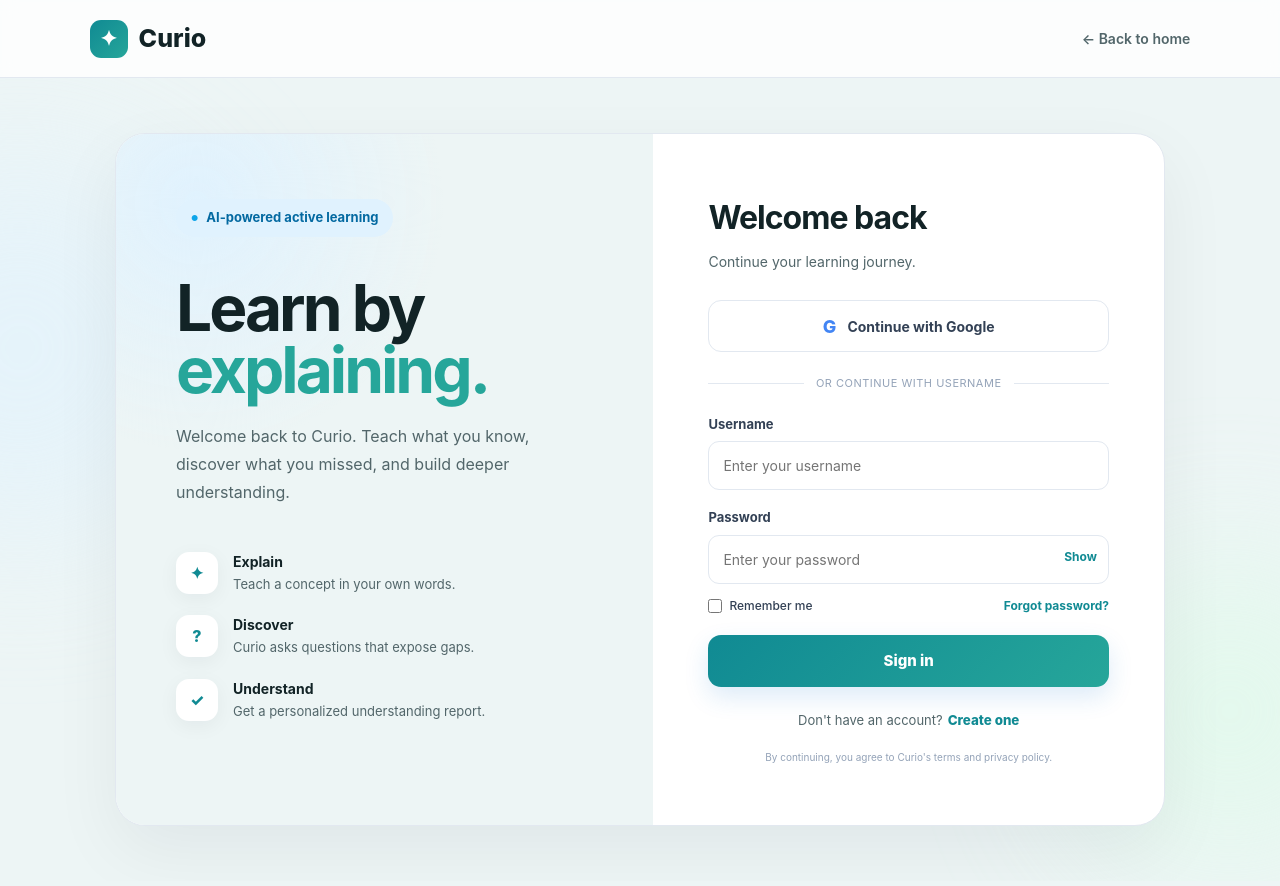
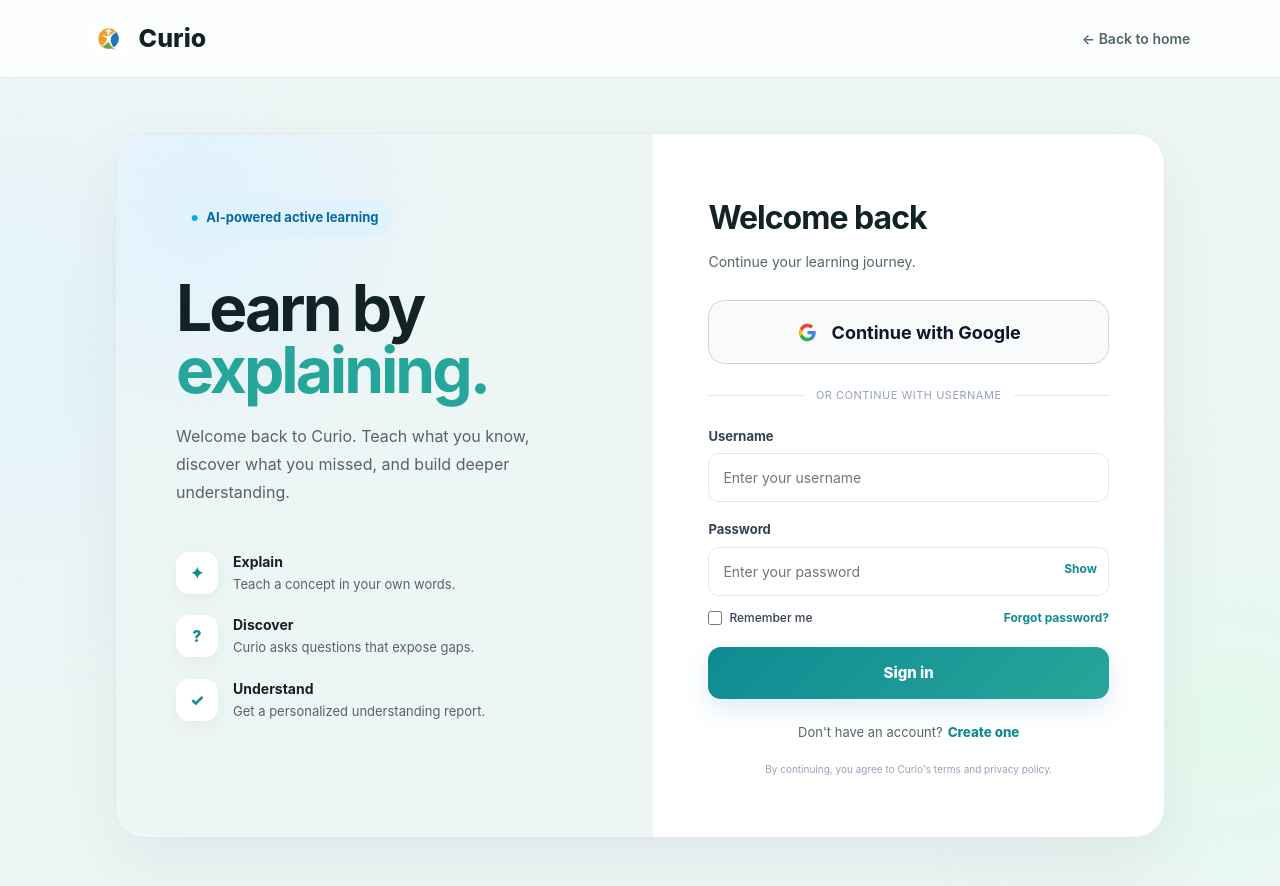
Before and after one commit to Nimalan07/curio-ai, a React (Vite) app in the folder frontend/: page / in a window 1280 px wide. Both pictures are taken after a click on the button "Log in". Shown: the top 886 px of the page. Built offline with nearby package versions, Linux system fonts and the light colour scheme; no server answers.

Commit message:
feat: implement 4-color GoogleIcon SVG and use logo1.jpeg as favicon and brand logo

```diff
--- a/frontend/index.html
+++ b/frontend/index.html
@@ -2,7 +2,7 @@
 <html lang="en">
   <head>
     <meta charset="UTF-8" />
-    <link rel="icon" type="image/svg+xml" href="/favicon.svg" />
+    <link rel="icon" type="image/jpeg" href="/logo1.jpeg" />
     <meta name="viewport" content="width=device-width, initial-scale=1.0" />
     <title>Curio — Learn by Explaining</title>
   </head>
--- /dev/null
+++ b/frontend/src/components/GoogleIcon.jsx
@@ -0,0 +1,33 @@
+const GoogleIcon = ({ size = 22 }) => {
+  return (
+    <svg
+      width={size}
+      height={size}
+      viewBox="0 0 24 24"
+      xmlns="http://www.w3.org/2000/svg"
+      aria-hidden="true"
+    >
+      <path
+        fill="#4285F4"
+        d="M21.35 12.27c0-.71-.06-1.4-.18-2.06H12v3.9h5.24a4.48 4.48 0 0 1-1.94 2.94v2.45h3.14c1.84-1.69 2.91-4.18 2.91-7.23z"
+      />
+
+      <path
+        fill="#34A853"
+        d="M12 21.99c2.63 0 4.84-.87 6.45-2.49l-3.14-2.45c-.87.58-1.98.93-3.31.93-2.54 0-4.69-1.72-5.46-4.03H3.3v2.52A9.74 9.74 0 0 0 12 21.99z"
+      />
+
+      <path
+        fill="#FBBC05"
+        d="M6.54 13.95A5.86 5.86 0 0 1 6.23 12c0-.68.12-1.34.31-1.95V7.53H3.3A10 10 0 0 0 2 12c0 1.61.39 3.13 1.3 4.47l3.24-2.52z"
+      />
+
+      <path
+        fill="#EA4335"
+        d="M12 6.02c1.43 0 2.72.49 3.73 1.45l2.8-2.8C16.84 3.05 14.63 2 12 2a9.74 9.74 0 0 0-8.7 5.53l3.24 2.52C7.31 7.74 9.46 6.02 12 6.02z"
+      />
+    </svg>
+  );
+};
+
+export default GoogleIcon;
--- a/frontend/src/components/Navbar.jsx
+++ b/frontend/src/components/Navbar.jsx
@@ -14,18 +14,8 @@
     <header className="navbar">
       <div className="navbar-container">
         <button className="brand" onClick={onHome}>
-          <div className="brand-logo-container">
-            <svg
-              className="brand-spark"
-              viewBox="0 0 24 24"
-              fill="none"
-              xmlns="http://www.w3.org/2000/svg"
-            >
-              <path
-                d="M12 2C12 7.5 7.5 12 2 12C7.5 12 12 16.5 12 22C12 16.5 16.5 12 22 12C16.5 12 12 7.5 12 2Z"
-                fill="currentColor"
-              />
-            </svg>
+          <div className="brand-logo-container" style={{ overflow: "hidden", display: "flex", alignItems: "center", justifyContent: "center" }}>
+            <img src="/logo1.jpeg" alt="Curio Logo" style={{ width: "100%", height: "100%", objectFit: "cover" }} />
           </div>
           <span className="brand-text">Curio</span>
         </button>
--- a/frontend/src/pages/Home.jsx
+++ b/frontend/src/pages/Home.jsx
@@ -433,18 +433,8 @@
         <div className="footer-columns-wrapper">
           <div className="footer-brand-side">
             <div className="brand">
-              <div className="brand-logo-container">
-                <svg
-                  className="brand-spark"
-                  viewBox="0 0 24 24"
-                  fill="none"
-                  xmlns="http://www.w3.org/2000/svg"
-                >
-                  <path
-                    d="M12 2C12 7.5 7.5 12 2 12C7.5 12 12 16.5 12 22C12 16.5 16.5 12 22 12C16.5 12 12 7.5 12 2Z"
-                    fill="currentColor"
-                  />
-                </svg>
+              <div className="brand-logo-container" style={{ overflow: "hidden", display: "flex", alignItems: "center", justifyContent: "center" }}>
+                <img src="/logo1.jpeg" alt="Curio Logo" style={{ width: "100%", height: "100%", objectFit: "cover" }} />
               </div>
               <span className="brand-text">Curio</span>
             </div>
--- a/frontend/src/pages/Login.css
+++ b/frontend/src/pages/Login.css
@@ -223,33 +223,36 @@
 
 /* GOOGLE */
 
-.google-button {
-  height: 52px;
+.google-btn {
   width: 100%;
-  border-radius: 13px;
-  border: 1px solid #e2e8f0;
-  background: #fff;
+  height: 64px;
+
   display: flex;
   align-items: center;
   justify-content: center;
-  gap: 11px;
-  font-size: 14px;
-  font-weight: 700;
-  color: #334155;
+  gap: 14px;
+
+  background: #f8fafc;
+  border: 1px solid #cbd5e1;
+  border-radius: 16px;
+
+  color: #0f172a;
+  font-size: 18px;
+  font-weight: 650;
+
   cursor: pointer;
-  transition: 0.2s;
+  transition: all 0.2s ease;
 }
 
-.google-button:hover {
-  background: var(--cream);
-  border-color: #cbd5e1;
+.google-btn:hover {
+  background: #ffffff;
+  border-color: #94a3b8;
   transform: translateY(-1px);
+  box-shadow: 0 6px 18px rgba(15, 23, 42, 0.08);
 }
 
-.google-icon {
-  font-size: 18px;
-  font-weight: 800;
-  color: #4285f4;
+.google-btn svg {
+  flex-shrink: 0;
 }
 
 /* DIVIDER */
--- a/frontend/src/pages/Login.jsx
+++ b/frontend/src/pages/Login.jsx
@@ -1,5 +1,6 @@
 import { useState } from "react";
 import "./Login.css";
+import GoogleIcon from "../components/GoogleIcon";
 
 const API_URL = "http://localhost:8000";
 
@@ -67,8 +68,8 @@
           className="curio-brand"
           onClick={onBack}
         >
-          <div className="curio-logo">
-            ✦
+          <div className="curio-logo" style={{ overflow: "hidden", display: "flex", alignItems: "center", justifyContent: "center" }}>
+            <img src="/logo1.jpeg" alt="Curio Logo" style={{ width: "100%", height: "100%", objectFit: "cover" }} />
           </div>
           <span>Curio</span>
         </div>
@@ -151,10 +152,10 @@
 
             {/* Google */}
             <button
-              className="google-button"
+              className="google-btn"
               onClick={handleGoogleLogin}
             >
-              <span className="google-icon">G</span>
+              <GoogleIcon size={21} />
               <span>Continue with Google</span>
             </button>
 
```
Also changed, not shown: frontend/public/logo1.jpeg (added), frontend/public/mascot.png (deleted).
